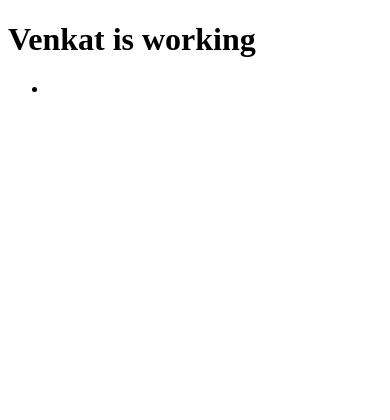
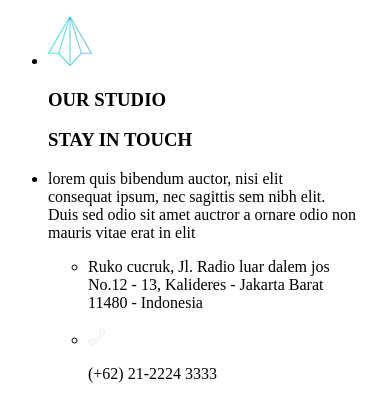
Before and after one commit to Venkat1200/psd_to_html, a plain HTML site: page index.html in a window 390 px wide. Drawn offline with Linux system fonts and the light colour scheme.

Commit message:
phone logo

```diff
--- a/index.html
+++ b/index.html
@@ -9,14 +9,36 @@
 
 <body>
 
-    <h1> Venkat is working</h1>
+
 
    <!-- Footer starts here -->
 
     <footer class = "footer last section">
         <div class = "footer-insider">
             <ul class = "list of footer items">
-                <li class = "footer-heading"><img src="images/tajam-logo.png" alt=""></li>
+                <li class = "footer-heading"><img src="images/logo.png" alt=""></li>
+                <h3 class="heading--title">OUR STUDIO</h3>
+                <h3 class="heading--title">STAY IN TOUCH</h3>
+                <li class="footer-item">
+                    <p> lorem quis bibendum auctor, nisi elit
+                        <br> consequat ipsum, nec sagittis sem nibh elit.
+                        <br> Duis sed odio sit amet auctror a ornare odio non mauris vitae erat in elit</p>
+                </li>
+
+
+                <ul class="info">
+                    <li class="info-item">
+                        <p class="info-text">Ruko cucruk, Jl. Radio luar dalem jos
+                            <br>No.12 - 13, Kalideres - Jakarta Barat
+                            <br> 11480 - Indonesia</p>
+                    </li>
+
+                    <li class="info-item"><img src="images/phone351.png" alt="">
+                        <p class="info-text">(+62) 21-2224 3333</p>
+                    </li>
+
+            </ul>
+
             </ul>
 
         </div>
```
Also changed, not shown: images/phone351.png (added).
